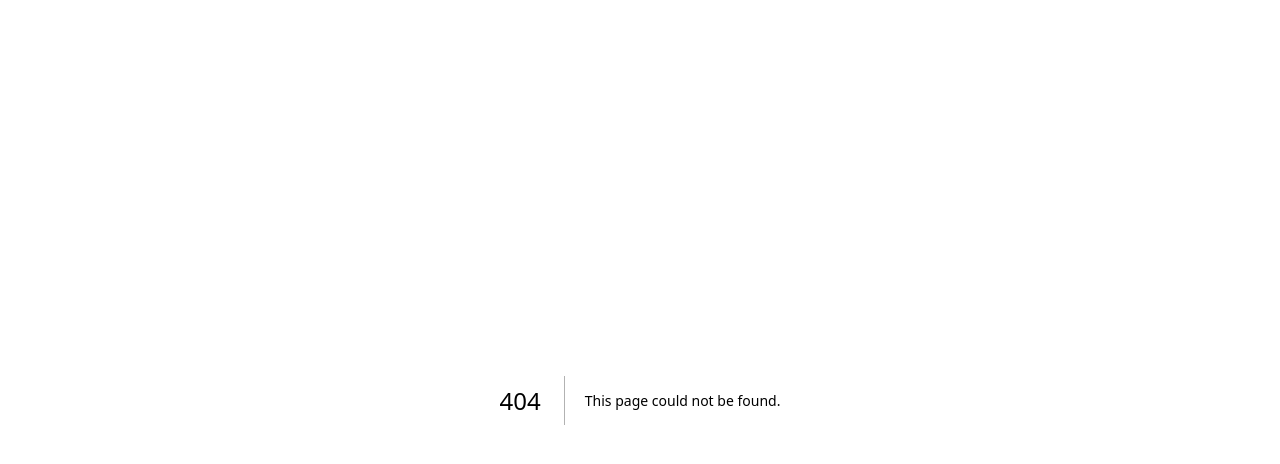
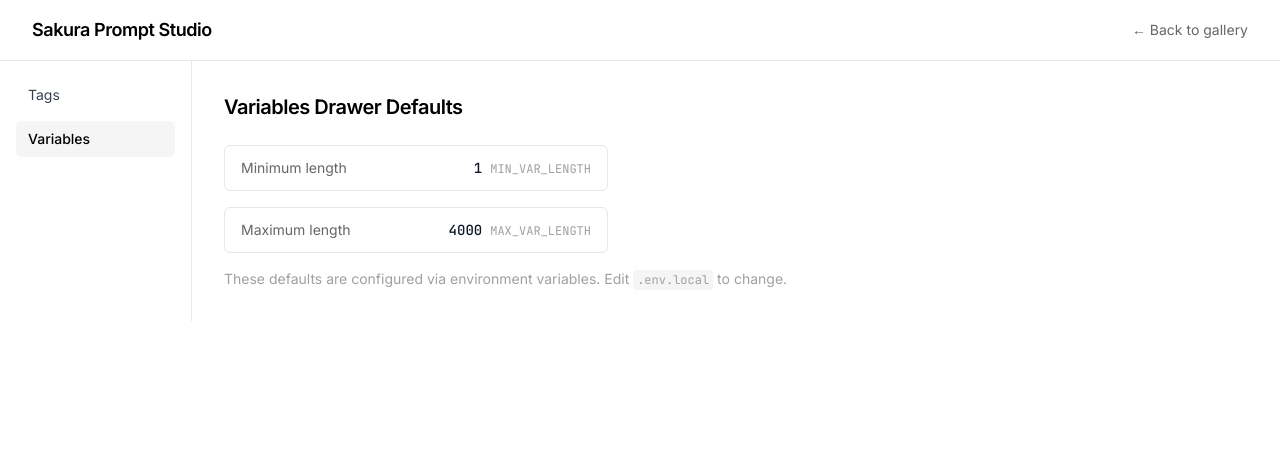
Before and after one commit to paulavz/sakura-studio-prompt-manager, a Next.js app: page /settings/variables in a window 1280 px wide. Before the commit this address had no page. Shown: the top 464 px of the page. Built offline with nearby package versions, Linux system fonts and the light colour scheme; no server answers.

Commit message:
feat(settings): add /settings/variables page with env defaults

```diff
--- a/app/settings/layout.tsx
+++ b/app/settings/layout.tsx
@@ -1,10 +1,20 @@
+"use client";
+
 import Link from "next/link";
+import { usePathname } from "next/navigation";
+
+const NAV = [
+  { href: "/settings/tags", label: "Tags" },
+  { href: "/settings/variables", label: "Variables" },
+];
 
 export default function SettingsLayout({
   children,
 }: {
   children: React.ReactNode;
 }) {
+  const pathname = usePathname();
+
   return (
     <div className="min-h-screen bg-white">
       <header className="border-b border-gray-200 px-8 py-4 flex items-center justify-between">
@@ -21,14 +31,23 @@
       <div className="flex">
         <nav className="w-48 border-r border-gray-200 p-4">
           <ul className="space-y-2">
-            <li>
-              <Link
-                href="/settings/tags"
-                className="block rounded-md px-3 py-2 text-sm text-gray-700 hover:bg-gray-50"
-              >
-                Tags
-              </Link>
-            </li>
+            {NAV.map((item) => {
+              const isActive = pathname === item.href;
+              return (
+                <li key={item.href}>
+                  <Link
+                    href={item.href}
+                    className={`block rounded-md px-3 py-2 text-sm transition-colors ${
+                      isActive
+                        ? "bg-gray-100 text-black font-medium"
+                        : "text-gray-700 hover:bg-gray-50"
+                    }`}
+                  >
+                    {item.label}
+                  </Link>
+                </li>
+              );
+            })}
           </ul>
         </nav>
         <main className="flex-1 p-8">{children}</main>
--- /dev/null
+++ b/app/settings/variables/page.tsx
@@ -0,0 +1,38 @@
+import { getMinVarLength, getMaxVarLength } from "@/lib/env";
+
+export default function SettingsVariablesPage() {
+  const min = getMinVarLength();
+  const max = getMaxVarLength();
+
+  return (
+    <div data-testid="settings-variables-page">
+      <h2 className="text-xl font-semibold tracking-tight text-black mb-6">
+        Variables Drawer Defaults
+      </h2>
+
+      <dl className="space-y-4 max-w-sm">
+        <div className="flex items-center justify-between rounded-md border border-gray-200 px-4 py-3">
+          <dt className="text-sm text-gray-600">Minimum length</dt>
+          <dd className="text-sm font-medium text-gray-900 font-mono">
+            {min}
+            <span className="ml-2 text-xs font-normal text-gray-400">MIN_VAR_LENGTH</span>
+          </dd>
+        </div>
+
+        <div className="flex items-center justify-between rounded-md border border-gray-200 px-4 py-3">
+          <dt className="text-sm text-gray-600">Maximum length</dt>
+          <dd className="text-sm font-medium text-gray-900 font-mono">
+            {max}
+            <span className="ml-2 text-xs font-normal text-gray-400">MAX_VAR_LENGTH</span>
+          </dd>
+        </div>
+      </dl>
+
+      <p className="mt-4 text-sm text-gray-400">
+        These defaults are configured via environment variables. Edit{" "}
+        <code className="text-xs bg-gray-100 px-1 py-0.5 rounded">.env.local</code>{" "}
+        to change.
+      </p>
+    </div>
+  );
+}
--- a/lib/env.ts
+++ b/lib/env.ts
@@ -12,3 +12,17 @@
 }
 
 export const DEFAULT_OWNER = v1UserUuid;
+
+export function getMinVarLength(): number {
+  const raw = process.env.MIN_VAR_LENGTH;
+  if (!raw) return 1;
+  const n = parseInt(raw, 10);
+  return Number.isNaN(n) ? 1 : n;
+}
+
+export function getMaxVarLength(): number {
+  const raw = process.env.MAX_VAR_LENGTH;
+  if (!raw) return 4000;
+  const n = parseInt(raw, 10);
+  return Number.isNaN(n) ? 4000 : n;
+}
```
Also changed, not shown: 1 other file (tests, documents, lock files or other folders).
